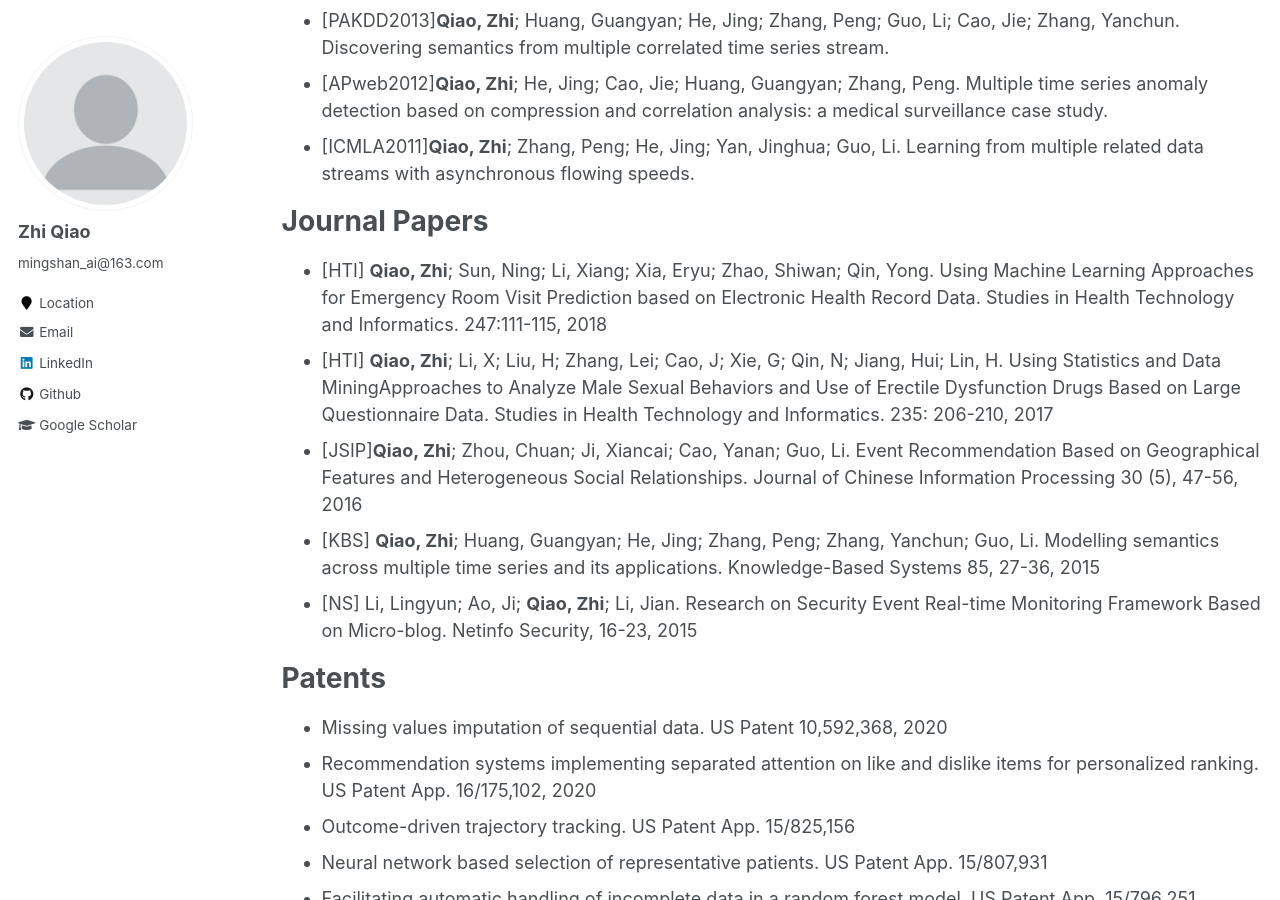
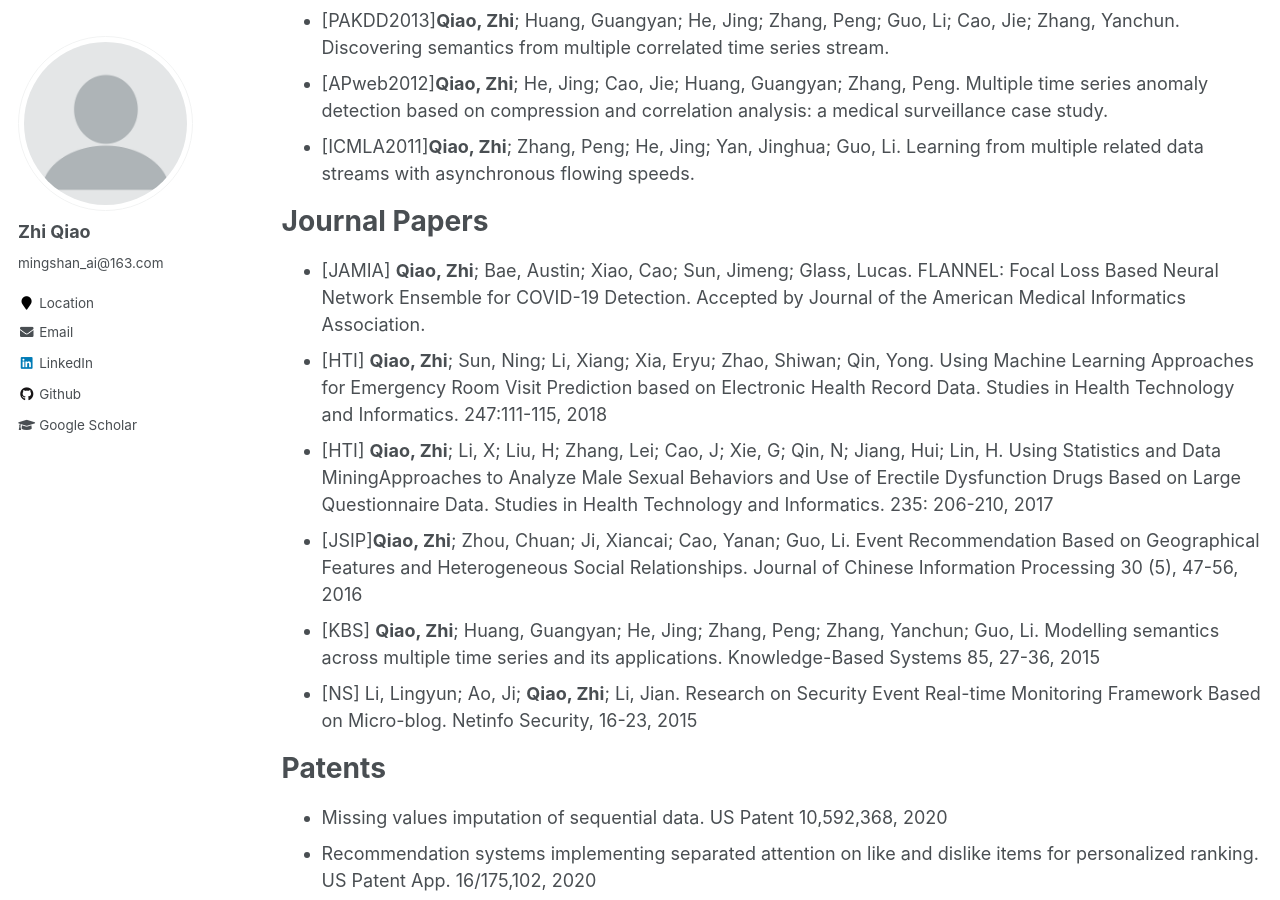
Before and after one commit to qxiaobu/qxiaobu.github.io, a Jekyll site: the page built from _pages/publications.md, in a window 1280 px wide and 900 px high, scrolled down 1213 px. Built offline with Jekyll 4.4.1, drawn with Linux system fonts in a browser that asks for light colours.

Commit message:
Update publications.md

```diff
--- a/_pages/publications.md
+++ b/_pages/publications.md
@@ -40,6 +40,7 @@ Conference Papers
 
 Journal Papers
 ======
+* [JAMIA] <b>Qiao, Zhi</b>; Bae, Austin; Xiao, Cao; Sun, Jimeng; Glass, Lucas. FLANNEL: Focal Loss Based Neural Network Ensemble for COVID-19 Detection. Accepted by Journal of the American Medical Informatics Association.
 * [HTI] <b>Qiao, Zhi</b>; Sun, Ning; Li, Xiang; Xia, Eryu; Zhao, Shiwan; Qin, Yong. Using Machine Learning Approaches for Emergency Room Visit Prediction based on Electronic Health Record Data. Studies in Health Technology and Informatics. 247:111-115, 2018
 * [HTI] <b>Qiao, Zhi</b>; Li, X; Liu, H; Zhang, Lei; Cao, J; Xie, G; Qin, N; Jiang, Hui; Lin, H. Using Statistics and Data MiningApproaches to Analyze Male Sexual Behaviors and Use of Erectile Dysfunction Drugs Based on Large Questionnaire Data. Studies in Health Technology and Informatics. 235: 206-210, 2017
 * [JSIP]<b>Qiao, Zhi</b>; Zhou, Chuan; Ji, Xiancai; Cao, Yanan; Guo, Li. Event Recommendation Based on Geographical Features and Heterogeneous Social Relationships. Journal of Chinese Information Processing 30 (5), 47-56, 2016
```
